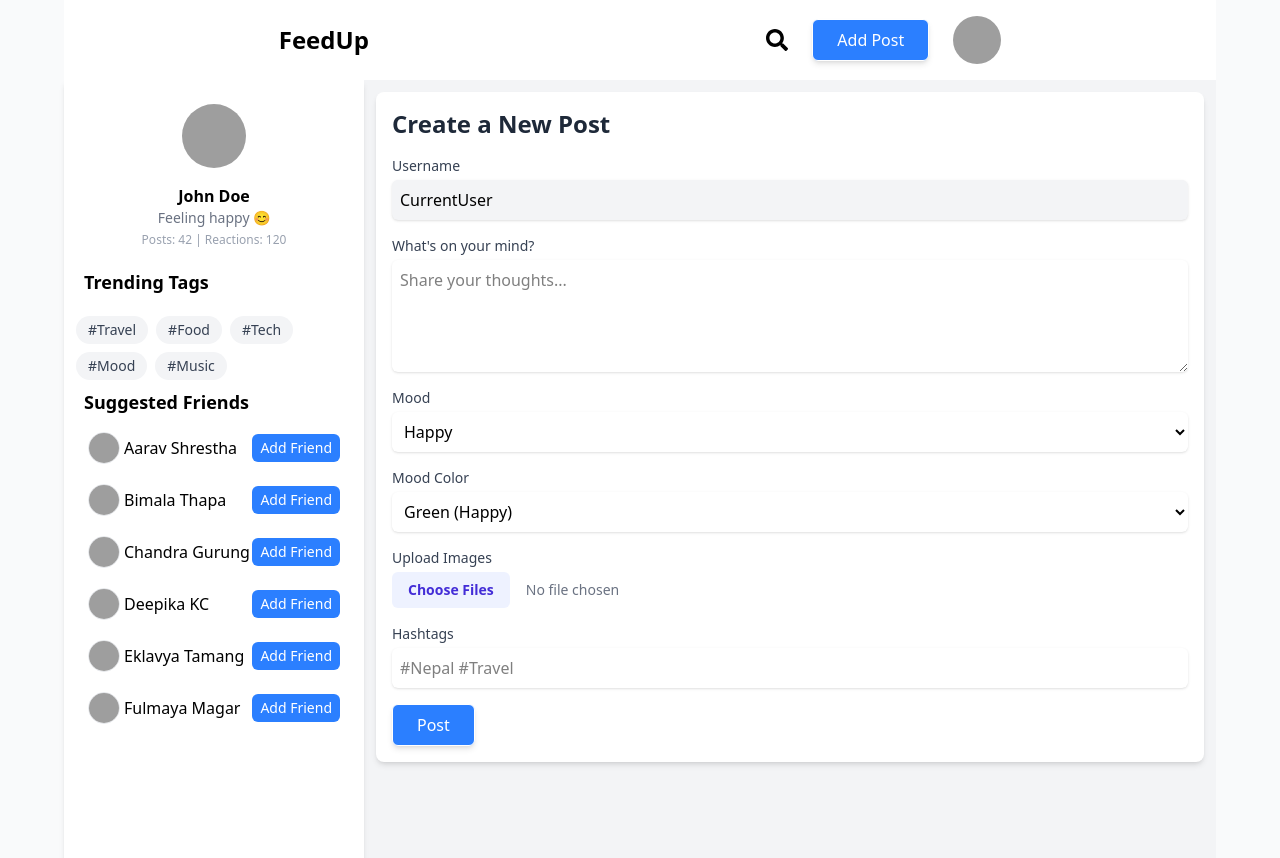
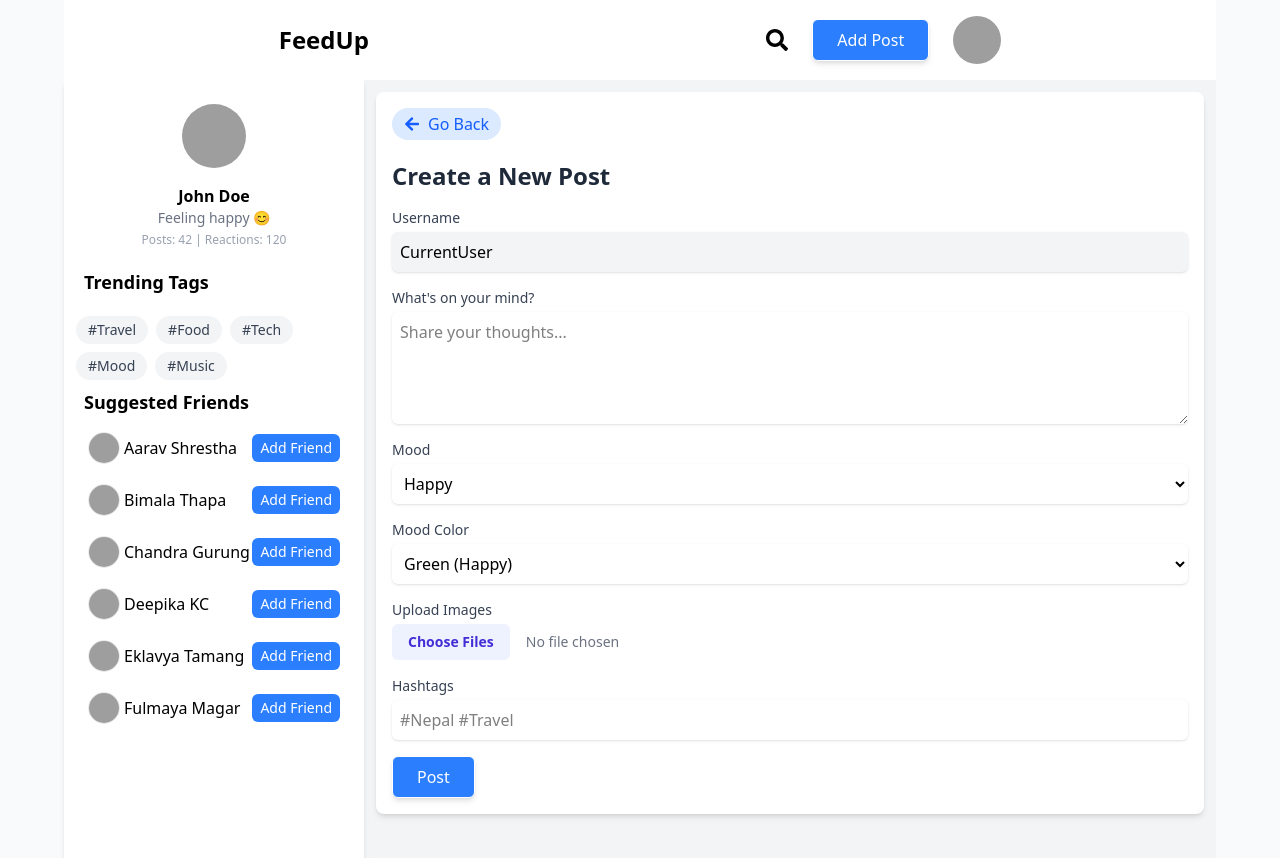
Before and after one commit to paldentitung/FeedUp, a React (Vite) app: page /add-post in a window 1280 px wide. Shown: the top 858 px of the page. Built offline with nearby package versions, Linux system fonts and the light colour scheme; grey boxes are pictures that could not be loaded.

Commit message:
improve header n add a go back button

```diff
--- a/src/Components/AddPostForm.jsx
+++ b/src/Components/AddPostForm.jsx
@@ -2,6 +2,7 @@ import React, { useContext, useState } from "react";
 import Button from "./Button";
 import { AppContext } from "../Context/AppContext";
 import { useNavigate } from "react-router-dom";
+import { FaArrowLeft } from "react-icons/fa";
 const AddPostForm = () => {
   const { handleAddPost } = useContext(AppContext);
   const navigator = useNavigate();
@@ -83,6 +84,14 @@ const AddPostForm = () => {
 
   return (
     <div className="   p-4 bg-white rounded-lg shadow-md">
+      <button
+        onClick={() => navigator(-1)}
+        className="flex items-center gap-2 px-3 py-1 rounded-full bg-blue-100 text-blue-600 hover:bg-blue-200 transition-all duration-200 mb-5"
+      >
+        <FaArrowLeft />
+        Go Back
+      </button>
+
       <h2 className="text-2xl font-semibold text-gray-800 mb-4">
         Create a New Post
       </h2>
--- a/src/Components/Header.jsx
+++ b/src/Components/Header.jsx
@@ -24,8 +24,9 @@ const Header = () => {
       <button className="block md:hidden p-2 text-2xl" onClick={toggleSidebar}>
         <FaBars />
       </button>
-      <h1 className="text-2xl font-bold">FeedUp</h1>
-
+      <Link to="/">
+        <h1 className="text-2xl font-bold">FeedUp</h1>
+      </Link>
       <div className="flex items-center gap-6">
         <FaSearch className="text-[16px] md:text-[22px] cursor-pointer" />
         <div className="block md:hidden">
```
